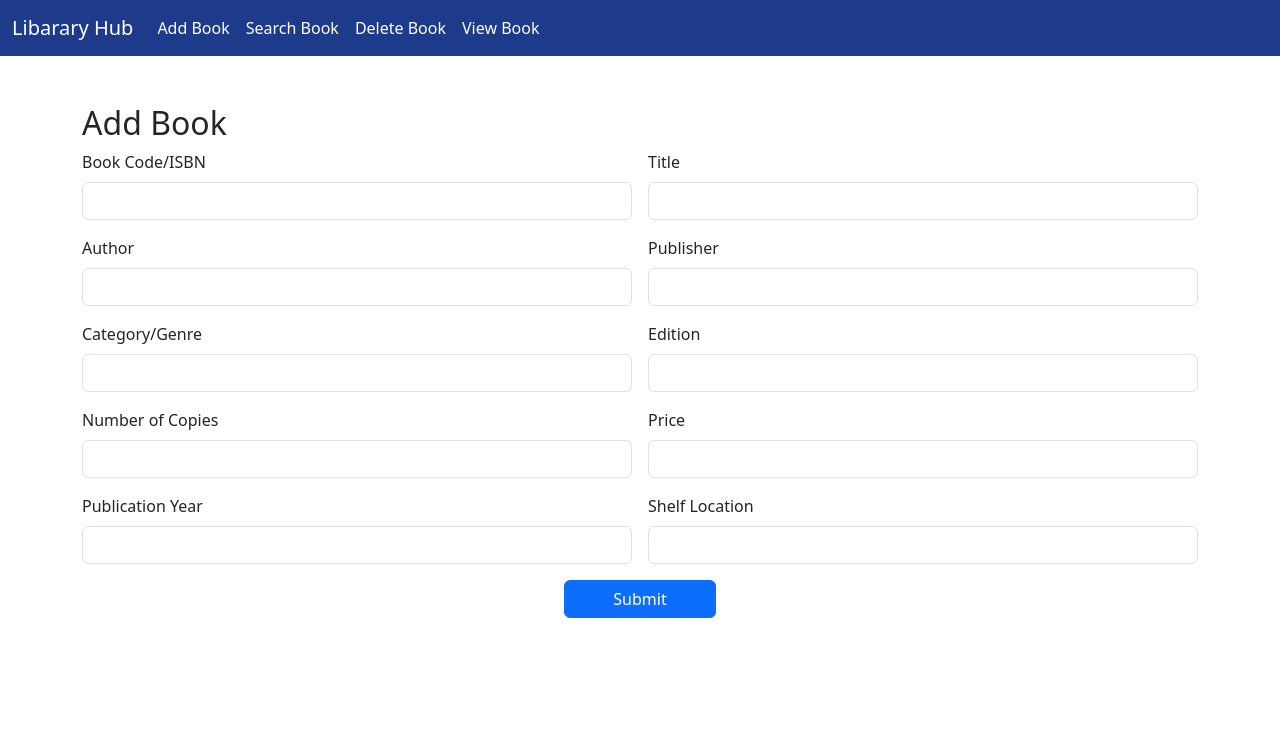
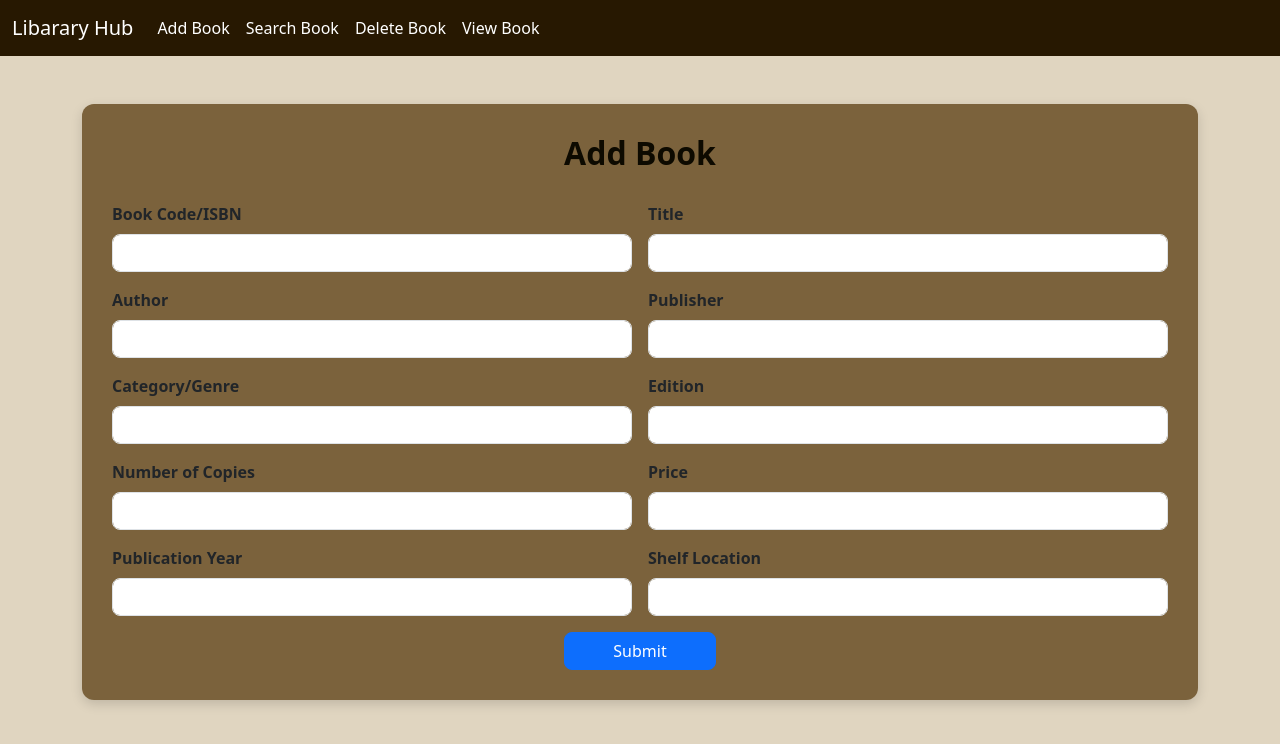
Before and after one commit to VarshaJ004/Library-react-app, a React (Vite) app: page / in a window 1280 px wide. Shown: the top 744 px of the page. Built offline with nearby package versions, Linux system fonts and the light colour scheme.

Commit message:
Added Css to all pages

```diff
--- a/src/components/AddBook.jsx
+++ b/src/components/AddBook.jsx
@@ -1,5 +1,6 @@
 import React from 'react'
 import Navigationbar from './NavigationBar'
+import './Book.css'
 
 
 
--- /dev/null
+++ b/src/components/Book.css
@@ -0,0 +1,37 @@
+body{
+    background-color:#e0d5c0;
+}
+
+.page-box{
+    background:#7b623c;
+    padding: 30px;
+    border-radius: 12px;
+    box-shadow: 0px 4px 12px rgba(0,0,0,0.15);
+    margin-top: 30px;
+    margin-bottom: 30px;
+}
+
+.page-heading{
+    color:#0d0a00;
+    font-weight: bold;
+    text-align: center;
+    margin-bottom: 30px;
+}
+
+.form-label{
+    font-weight: 600;
+}
+
+.form-control{
+    border-radius: 8px;
+}
+
+.form-control:focus{
+    box-shadow: 0 0 8px rgba(13,110,253,0.25);
+    border-color: #0d6efd;
+}
+
+.btn{
+    border-radius: 8px;
+    min-width: 120px;
+}
--- a/src/components/BookView.jsx
+++ b/src/components/BookView.jsx
@@ -1,5 +1,6 @@
 import React from 'react'
 import Navigationbar from './Navigationbar'
+import './Book.css'
 
 const BookView = () => {
   return (
@@ -10,7 +11,7 @@
             <div className="row">
                 <div className="col col-12 col-sm-12 col-md-12 col-lg-12 col-xl-12 col-xxl-12">
 
-                    <div className="row">
+                    <div className="row g-3">
                         <div className="col col-12 col-sm-6 col-md-6 col-lg-4 col-xl-4 col-xxl-4">
                             <div class="card">
                                 <div class="card-body">
--- a/src/components/DeleteBook.jsx
+++ b/src/components/DeleteBook.jsx
@@ -1,5 +1,6 @@
 import React from 'react'
 import Navigationbar from './NavigationBar'
+import './Book.css'
 
 
 const DeleteBook = () => {
--- a/src/components/NavigationBar.jsx
+++ b/src/components/NavigationBar.jsx
@@ -5,7 +5,7 @@
     <div>
       <nav
         className="navbar navbar-expand-lg"
-        style={{ backgroundColor: "#1E3A8A" }}
+        style={{ backgroundColor: "#271801" }}
       >
         <div className="container-fluid">
           <a className="navbar-brand text-white" href="#">Libarary Hub</a>
--- a/src/components/SearchBook.jsx
+++ b/src/components/SearchBook.jsx
@@ -1,5 +1,6 @@
 import React from 'react'
 import Navigationbar from './NavigationBar'
+import './Book.css'
 
 
 const SearchBook = () => {
```
